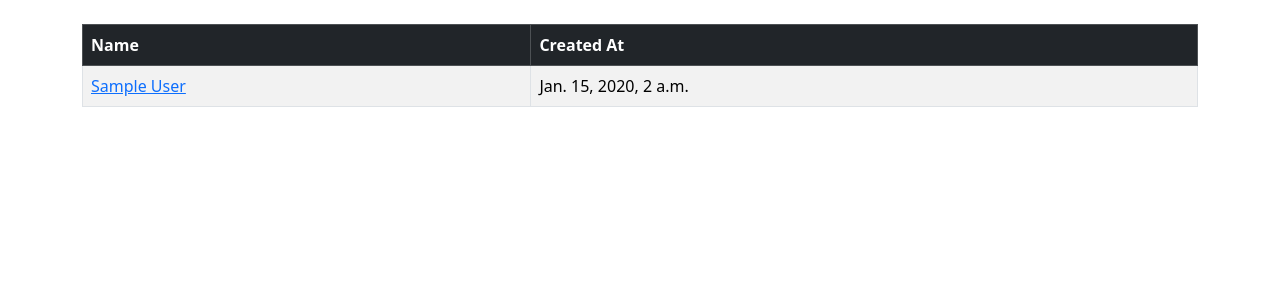
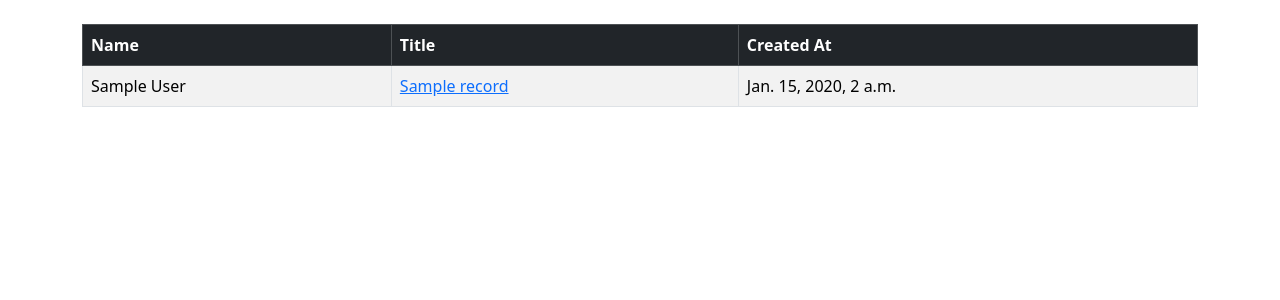
Before and after one commit to hyt152004/LNFT-django, a Django app: page / in a window 1280 px wide. Shown: the part 56-356 px from the top of the page. Run offline with Django 5.2, Linux system fonts and the light colour scheme; a user stored in the database is signed in; tables that the repository leaves empty hold one stand-in row (values such as "Sample post").

Commit message:
changed the format of Record

```diff
--- a/dcrm/website/templates/home.html
+++ b/dcrm/website/templates/home.html
@@ -11,6 +11,7 @@
   <thead class="table-dark">
     <tr>
       <th scope="col">Name</th>
+      <th scope="col">Title</th>
       <th scope="col">Created At</th>
     </tr>
   </thead>
@@ -21,10 +22,17 @@
     {% for record in records %}
     <tr>
       <td>
-        <a href="{% url 'record' record.id %}">{{ record.first_name }}
-          {{ record.last_name }}
+        {{ record.first_name }}
+        {{ record.last_name }}
+
+      </td>
+
+      <td>
+        <a href="{% url 'record' record.id %}">
+          {{ record.title }}
         </a>
       </td>
+
       <td>{{ record.created_at }}</td>
 
     </tr>
--- a/dcrm/website/templates/record.html
+++ b/dcrm/website/templates/record.html
@@ -10,8 +10,8 @@
   </div>
   <div class="card-body">
     <p class="card-text">
-      <strong>Title </strong>{{ customer_record.title }}<br />
-      <strong>Day Note: </strong>{{ customer_record.day_note }}<br />
+      <strong>{{ customer_record.title }}</strong><br />
+      {{ customer_record.day_note }}<br />
     </p>
   </div>
 </div>
```
